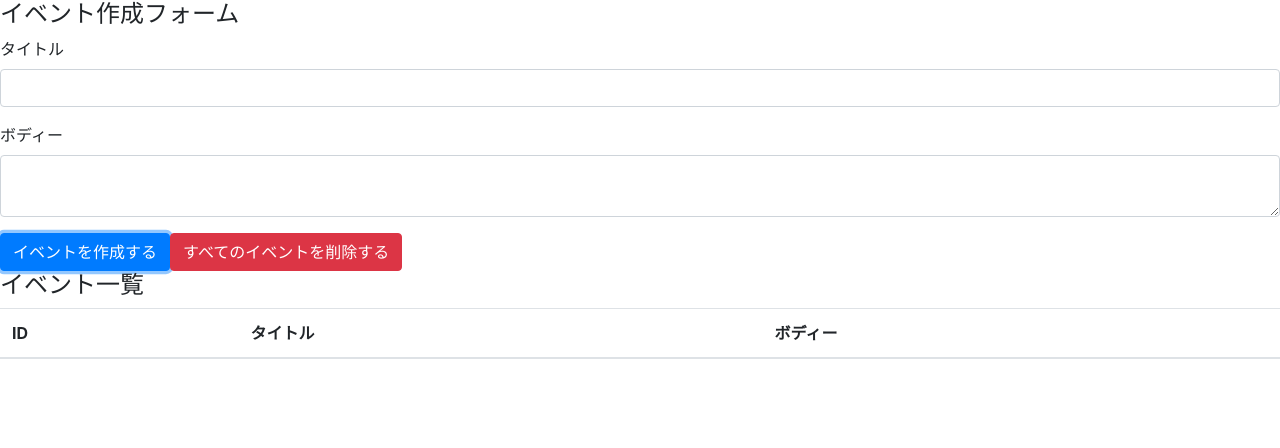
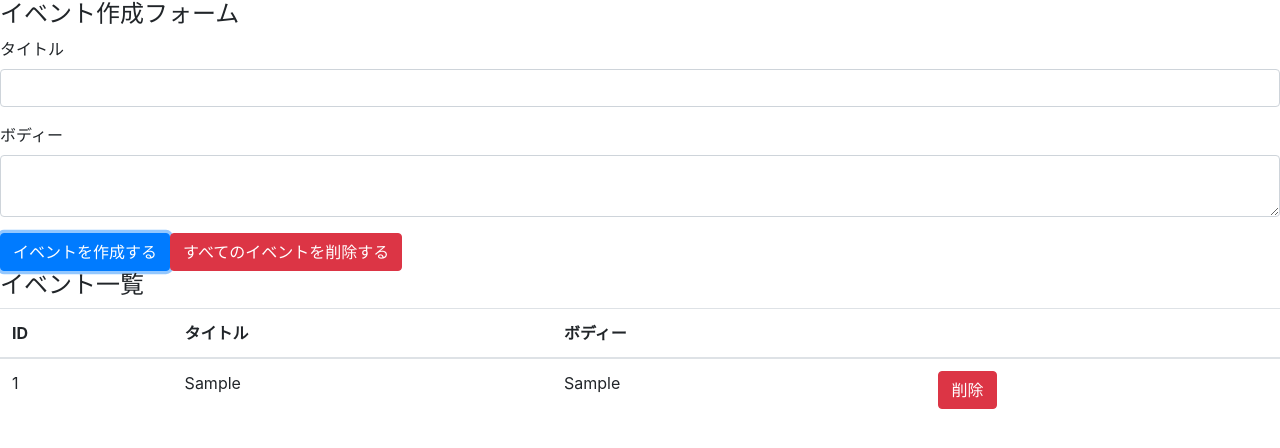
Before and after one commit to nargok/react_hook_study, a React app: page / in a window 1280 px wide. Both pictures are taken after typing "Sample", "Sample" into the empty fields and a click on the button "イベントを作成する". Shown: the top 448 px of the page. Built offline with nearby package versions, Linux system fonts and the light colour scheme.

Commit message:
display events refactor and implement remove event button

```diff
--- a/src/components/App.js
+++ b/src/components/App.js
@@ -2,6 +2,7 @@
 
 import 'bootstrap/dist/css/bootstrap.min.css';
 
+import Event from '../components/event';
 import reducer from '../reducers/index';
 
 const App = () => {
@@ -45,11 +46,15 @@
       <h4>イベント一覧</h4>
       <table className="table table-hover">
         <thead>
-          <th>ID</th>
-          <th>タイトル</th>
-          <th>ボディー</th>
+          <tr>
+            <th>ID</th>
+            <th>タイトル</th>
+            <th>ボディー</th>
+            <th></th>
+          </tr>
         </thead>
         <tbody>
+            { state.map((event, index) => (<Event key={index} event={event} dispatch={dispatch} />))}
         </tbody>
       </table>
     </div>
--- /dev/null
+++ b/src/components/event.js
@@ -0,0 +1,20 @@
+import React from 'react'
+
+const Event = ({ dispatch, event }) => {
+
+              const id = event.id
+              const handleClickDeleteButton = () => {
+                dispatch({ type: 'DELETE_EVENT', id })
+              }
+
+              return (
+                <tr>
+                  <td>{id}</td>
+                  <td>{event.title}</td>
+                  <td>{event.body}</td>
+                      <td><button type="button" className="btn btn-danger" onClick={handleClickDeleteButton}>削除</button></td>
+                </tr>
+              )
+}
+
+export default Event
--- a/src/reducers/index.js
+++ b/src/reducers/index.js
@@ -6,6 +6,7 @@
       const id = length === 0 ? 1 : state[length - 1].id + 1
       return [...state, {id, ...event}]
     case 'DELETE_EVENT':
+      return state.filter(event => event.id !== action.id)
     case 'DELETE_ALL_EVENTS':
     default:
       return state
```
